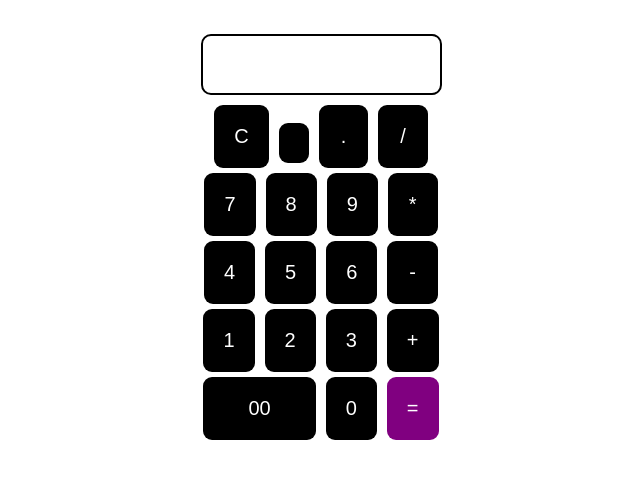
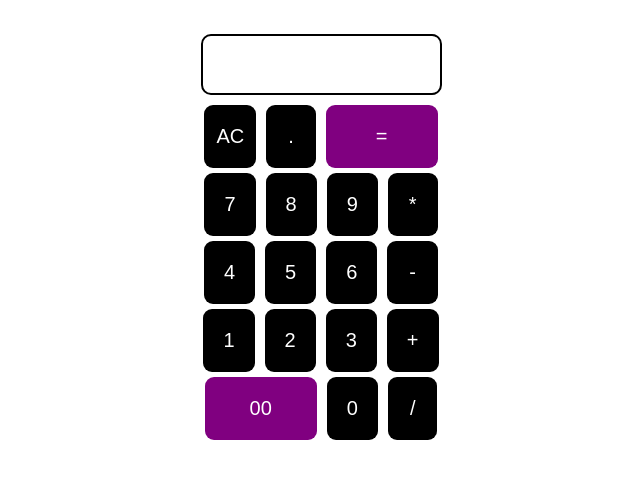
Before and after one commit to Anugya43/Calculate, a plain HTML site: page index.html in a window 1280 px wide. Shown: the part 61-540 px from the top of the page, without its empty margins (327-967 px from the left). Drawn offline with Linux system fonts and the light colour scheme.

Commit message:
final version

```diff
--- a/index.html
+++ b/index.html
@@ -16,11 +16,11 @@
       <div class="row">
         <input class="input" type="text"/>
       </div>
-      <div align="center">
-       <button class="button"style="padding:20px"style="background-color:black">C</button>
-       <button class="button" style="padding: 20px 15px"> </button>
-       <button class="button"style="padding: 20px 22px">.</button>
-       <button class="button"style="padding: 20px 22px">/</button>
+  <div align="center">
+       <button class="button"style="padding:20px 12px">AC</button>
+       <button class="button" style="padding: 20px 22px">.</button>
+         <button class="button" style="padding:20px 50px ;background-color:purple">=</button>
+
       <div class="row">
        <button class="button">7</button>
        <button class="button">8</button>
@@ -37,9 +37,9 @@
        <button class="button">3</button>
        <button class="button">+</button>
         <div class="row">
-       <button class="button"style="padding:20px 45px">00</button>
+       <button class="button"style="padding:20px 45px;background-color:purple">00</button>
        <button class="button">0</button>
-      <button class="button"style="background-color:purple">=</button>
+      <button class="button"style="padding: 20px 22px">/</button>
         </div>
     </div>
   </div>
```
